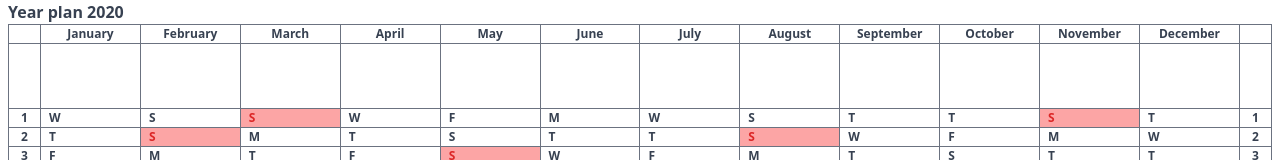
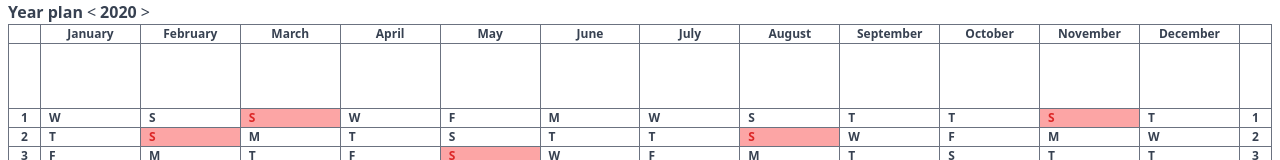
Before and after one commit to beaucouplus/calendar, a React (Create React App) app: page / in a window 1280 px wide. Shown: the top 160 px of the page. Built offline with nearby package versions, Linux system fonts and the light colour scheme.

Commit message:
choose year > added button component and called it

```diff
--- a/src/App.js
+++ b/src/App.js
@@ -1,4 +1,4 @@
-import React, { useEffect } from "react";
+import React, { useEffect, useState } from "react";
 import dayjs from "dayjs";
 import isLeapYear from "dayjs/plugin/isLeapYear";
 dayjs.extend(isLeapYear);
@@ -53,15 +53,22 @@ function createCells(year) {
 }
 
 function App() {
-  const year = "2020";
+  const [year, setYear] = useState(new Date().getFullYear());
   const monthDays = range(1, 31);
   const columns = range(1, 14);
   const css = { cellBorders: "border border-gray-500" };
   const cells = createCells(year);
+  const previousYear = () => setYear(year - 1);
+  const nextYear = () => setYear(year + 1);
 
   return (
     <div className="px-2 w-screen h-screen">
-      <h1 className="font-semibold text-gray-700">Year plan {year}</h1>
+      <div className="font-semibold text-gray-700">
+        Year plan
+        <Button callBack={previousYear}>{"<"}</Button>
+        {year}
+        <Button callBack={nextYear}>{">"}</Button>
+      </div>
       <table className="table-fixed w-full border text-xs bg-white">
         <thead className={`${css.cellBorders}`}>
           <MonthsRow css={css} />
@@ -151,4 +158,10 @@ function DayCell({ weekday, css }) {
   );
 }
 
+const Button = ({ children, callBack }) => (
+  <button onClick={callBack} className="px-1 focus:outline-none">
+    {children}
+  </button>
+);
+
 export default App;
```
